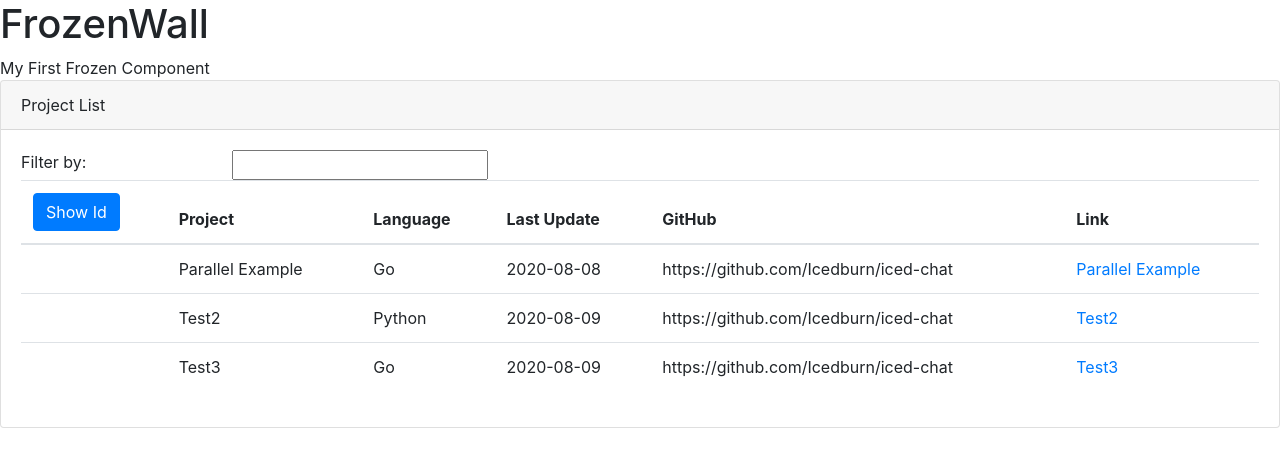
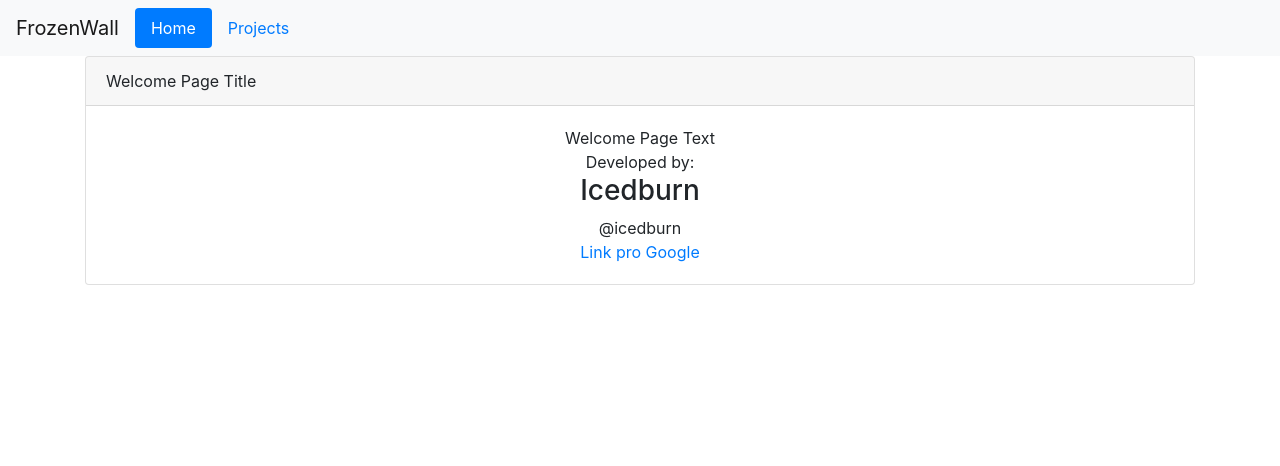
Before and after one commit to Icedburn/FrozenWall, an Angular app: page /home in a window 1280 px wide. Shown: the top 466 px of the page. Built offline with nearby package versions, Linux system fonts and the light colour scheme.

Commit message:
Adding Nav Menu and Welcome Page

```diff
--- a/src/app/app.component.html
+++ b/src/app/app.component.html
@@ -1,5 +1,10 @@
-<div>
-  <h1>{{pageTitle}}</h1>
-  <div>My First Frozen Component</div>
-  <pm-projects></pm-projects>
+<nav class='navbar navbar-expand navbar-light bg-light'>
+  <a class='navbar-brand'>{{pageTitle}}</a>
+  <ul class='nav nav-pills'>
+    <li><a class='nav-link' routerLinkActive='active' [routerLink]="['/home']">Home</a></li>
+    <li><a class='nav-link' routerLinkActive='active' [routerLink]="['/projects']">Projects</a></li>
+  </ul>
+</nav>
+<div class='container'>
+  <router-outlet></router-outlet>
 </div>
--- /dev/null
+++ b/src/app/home/home.component.html
@@ -0,0 +1,24 @@
+<div class="card">
+  <div class="card-header">
+    {{pageTitle}}
+  </div>
+  <div class="card-body">
+    <div class="container-fluid">
+      <div class="text-center">
+        Welcome
+        Page
+        Text
+      </div>
+
+      <div class="text-center">Developed by:</div>
+      <div class="text-center">
+        <h3>Icedburn</h3>
+      </div>
+
+      <div class="text-center">@icedburn</div>
+      <div class="text-center">
+        <a href="http://www.google.com">Link pro Google</a>
+      </div>
+    </div>
+  </div>
+</div>
--- /dev/null
+++ b/src/app/home/home.component.ts
@@ -0,0 +1,8 @@
+import {Component} from '@angular/core';
+
+@Component({
+  templateUrl: './home.component.html'
+})
+export class HomeComponent {
+  public pageTitle = 'Welcome Page Title';
+}
--- a/src/index.html
+++ b/src/index.html
@@ -2,6 +2,8 @@
 <html lang="en">
 <head>
   <title>FrozenWall</title>
+  <base href='/'>
+  <meta name="viewport" content="width=device-width, initial-scale=1">
 </head>
 <body>
   <pm-root></pm-root>
```
Also changed, not shown: src/app/app.module.ts (+13 -4 lines).
